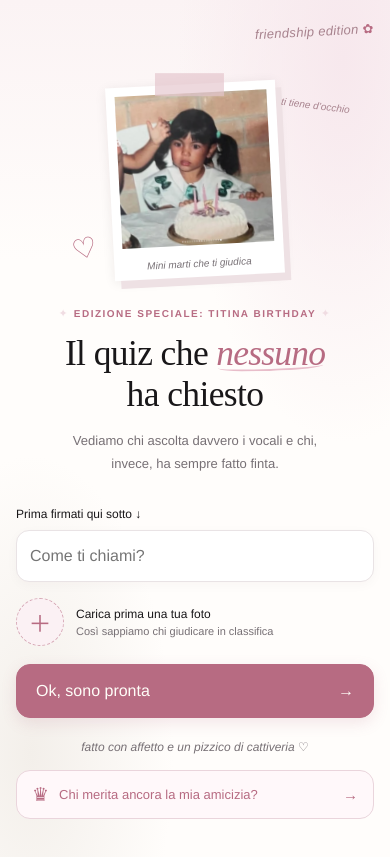
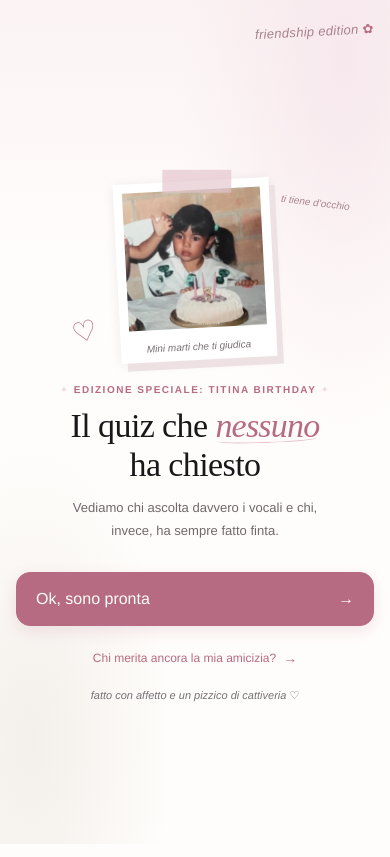
Before and after one commit to Buildspace081/quiz-birthday, a website: page index.html in a window 390 px wide. Drawn offline with Linux system fonts and the light colour scheme.

Commit message:
new_home

```diff
--- a/app.js
+++ b/app.js
@@ -2,7 +2,7 @@
   "use strict";
 
   const questions = window.MARTINA_QUESTIONS;
-  const screens = { welcome: document.querySelector("#welcome"), quiz: document.querySelector("#quiz"), results: document.querySelector("#results"), ranking: document.querySelector("#ranking") };
+  const screens = { welcome: document.querySelector("#welcome"), profile: document.querySelector("#profile"), quiz: document.querySelector("#quiz"), results: document.querySelector("#results"), ranking: document.querySelector("#ranking") };
   const state = { name: "", index: 0, score: 0, startedAt: 0, interval: null, photo: null, resultId: null };
   const supabase = window.MARTINA_SUPABASE;
   const positive = window.MARTINA_FEEDBACK?.positive || [
@@ -222,7 +222,9 @@
     renderQuestion(); showScreen("quiz");
   });
   document.querySelector("#next-button").addEventListener("click", () => { state.index += 1; state.index < questions.length ? renderQuestion() : finish(); });
-  document.querySelector("#restart-button").addEventListener("click", () => { showScreen("welcome"); document.querySelector("#player-name").focus(); });
+  document.querySelector("#restart-button").addEventListener("click", () => { showScreen("welcome"); });
+  document.querySelector("#begin-button").addEventListener("click", () => { showScreen("profile"); requestAnimationFrame(() => document.querySelector("#player-name").focus()); });
+  document.querySelector("#back-from-profile").addEventListener("click", () => showScreen("welcome"));
   document.querySelector("#open-leaderboard").addEventListener("click", async () => {
     showScreen("ranking");
     const status = document.querySelector("#ranking-status"); const list = document.querySelector("#ranking-list");
--- a/index.html
+++ b/index.html
@@ -19,10 +19,11 @@
         <p class="eyebrow">EDIZIONE SPECIALE: TITINA BIRTHDAY</p>
         <h1><span>Il quiz che <em>nessuno</em></span><span>ha chiesto</span></h1>
         <p class="intro home-intro"><span>Vediamo chi ascolta davvero i vocali e chi,</span><span>invece, ha sempre fatto finta.</span></p>
-        <form id="start-form"><label for="player-name">Prima firmati qui sotto ↓</label><input id="player-name" name="name" maxlength="32" placeholder="Come ti chiami?" required autocomplete="given-name" /><label class="photo-upload" for="player-photo"><span id="photo-preview" class="photo-preview" aria-hidden="true">＋</span><span><strong>Carica prima una tua foto</strong><small>Così sappiamo chi giudicare in classifica</small></span></label><input id="player-photo" class="photo-input" type="file" accept="image/jpeg,image/png,image/webp" required /><p id="photo-error" class="photo-error" hidden></p><button class="button" type="submit">Ok, sono pronta <span>→</span></button></form>
+        <button id="begin-button" class="button home-button" type="button">Ok, sono pronta <span>→</span></button>
+        <button id="open-leaderboard" class="leaderboard-link" type="button"><span>Chi merita ancora la mia amicizia?</span><span class="leaderboard-link-arrow" aria-hidden="true">→</span></button>
         <p class="footnote">fatto con affetto e un pizzico di cattiveria ♡</p>
-        <button id="open-leaderboard" class="leaderboard-link" type="button"><span class="leaderboard-link-icon" aria-hidden="true">♛</span><span>Chi merita ancora la mia amicizia?</span><span class="leaderboard-link-arrow" aria-hidden="true">→</span></button>
       </section>
+      <section id="profile" class="screen profile" hidden><button id="back-from-profile" class="ranking-back" type="button">← Torna indietro</button><div class="profile-heading"><h2>Fatti <em>riconoscere</em></h2><p class="intro">Le amiche vere non hanno nulla da temere. Forse.</p></div><form id="start-form"><div class="profile-name"><label for="player-name">Come ti chiami?</label><input id="player-name" name="name" maxlength="32" required autocomplete="given-name" /></div><label class="photo-upload" for="player-photo"><span id="photo-preview" class="photo-preview" aria-hidden="true">＋</span><span class="photo-copy"><strong>Carica una tua foto</strong><small>Scegline una per brillare in classifica.</small></span></label><input id="player-photo" class="photo-input" type="file" accept="image/jpeg,image/png,image/webp" required /><p id="photo-error" class="photo-error" hidden></p><button class="button" type="submit">Che il giudizio abbia inizio <span>→</span></button><p class="profile-footnote">Tranquilla, giudicherò soltanto ogni tua risposta.</p></form></section>
       <section id="quiz" class="screen quiz" hidden>
         <div class="quiz-meta"><span id="question-number"></span><span id="timer">00:00</span></div>
         <div class="progress-track"><div id="progress-bar" class="progress-bar"></div></div>
--- a/styles.css
+++ b/styles.css
@@ -63,7 +63,20 @@ button, input { font: inherit; }
 
 .screen[hidden], .feedback[hidden] { display: none; }
 .welcome, .results { text-align: center; }
+.welcome > * { animation: home-arrive 520ms cubic-bezier(.2,.7,.2,1) both; }
+.welcome > :nth-child(1) { animation-delay: 60ms; }
+.welcome > :nth-child(2) { animation-delay: 160ms; }
+.welcome > :nth-child(3) { animation-delay: 240ms; }
+.welcome > :nth-child(4) { animation-delay: 320ms; }
+.welcome > :nth-child(5) { animation-delay: 400ms; }
+.welcome > :nth-child(6) { animation-delay: 460ms; }
+.welcome > :nth-child(7) { animation-delay: 510ms; }
 .question-enter { animation: question-arrive 280ms ease both; }
+
+@keyframes home-arrive {
+  from { opacity: 0; transform: translateY(13px); }
+  to { opacity: 1; transform: translateY(0); }
+}
 
 @keyframes question-arrive {
   from { opacity: .35; transform: translateY(8px); }
@@ -73,7 +86,7 @@ button, input { font: inherit; }
 .portrait-scene {
   position: relative;
   width: min(100%, 340px);
-  margin: 0 auto 37px;
+  margin: 0 auto 29px;
 }
 
 .portrait-note {
@@ -153,7 +166,7 @@ button, input { font: inherit; }
 .welcome > .eyebrow::after {
   color: var(--butter);
   content: " ✦ ";
-  font-size: 11px;
+  font-size: 10px;
 }
 
 h1, h2 {
@@ -163,10 +176,10 @@ h1, h2 {
   line-height: 1.12;
 }
 
-h1 { margin: 13px 0 15px; font-size: clamp(46px, 9vw, 70px); }
+h1 { margin: 11px 0 13px; font-size: clamp(43px, 8vw, 62px); }
 h1 > span { display: block; white-space: nowrap; }
 h1 em { position: relative; color: var(--cherry); font-weight: 400; letter-spacing: -.8px; }
-h1 em::after { position: absolute; right: 2px; bottom: 2px; left: 2px; height: 7px; border-bottom: 2px solid #e8bdca; border-radius: 50%; content: ""; transform: rotate(-2deg); }
+h1 em::after { position: absolute; right: 2px; bottom: 1px; left: 2px; height: 6px; border-bottom: 1px solid #e8bdca; border-radius: 50%; content: ""; transform: rotate(-2deg); }
 
 .intro {
   max-width: 405px;
@@ -177,10 +190,10 @@ h1 em::after { position: absolute; right: 2px; bottom: 2px; left: 2px; height: 7
   letter-spacing: .2px;
   line-height: 1.7;
 }
-.home-intro { max-width: 510px; }
+.home-intro { max-width: 460px; color: #70686c; }
 .home-intro > span { display: block; }
 
-form { max-width: 385px; margin: 32px auto 0; text-align: left; }
+form { max-width: 385px; margin: 25px auto 0; text-align: left; }
 label { display: block; margin-bottom: 9px; color: var(--ink); font-size: 12px; font-weight: 500; }
 
 input {
@@ -196,8 +209,8 @@ input {
 
 input:focus { border-color: var(--cherry); }
 .photo-input { position: absolute; width: 1px; height: 1px; min-height: 0; padding: 0; overflow: hidden; clip-path: inset(50%); }
-.photo-upload { display: flex; align-items: center; gap: 12px; margin: 16px 0 0; cursor: pointer; }
-.photo-preview { display: grid; width: 48px; height: 48px; flex-shrink: 0; place-items: center; overflow: hidden; border: 1px dashed #d7a9b7; border-radius: 50%; background: #fbf1f4; color: var(--cherry); font-size: 23px; }
+.photo-upload { display: flex; align-items: center; gap: 11px; margin: 13px 0 0; cursor: pointer; }
+.photo-preview { display: grid; width: 42px; height: 42px; flex-shrink: 0; place-items: center; overflow: hidden; border: 1px dashed #d7a9b7; border-radius: 50%; background: #fbf1f4; color: var(--cherry); font-size: 20px; }
 .photo-preview img { width: 100%; height: 100%; object-fit: cover; }
 .photo-upload strong, .photo-upload small { display: block; }
 .photo-upload strong { font-size: 12px; font-weight: 500; }
@@ -220,12 +233,12 @@ input:focus { border-color: var(--cherry); }
 }
 
 .button span { float: right; }
+.home-button { display: block; width: min(100%, 385px); margin: 30px auto 0; }
 .button:hover { border-color: var(--ink); background: var(--ink); transform: translateY(-2px); box-shadow: 0 8px 19px #30252a1f; }
-.leaderboard-link { display: flex; width: min(100%, 385px); min-height: 49px; align-items: center; justify-content: center; gap: 10px; margin: 16px auto 0; padding: 11px 15px; border: 1px solid #ead5dc; border-radius: 14px; background: #fff8fa; color: var(--cherry); cursor: pointer; font-size: 13px; transition: background 160ms, transform 160ms; }
-.leaderboard-link:hover { background: #f7e9ed; transform: translateY(-1px); }
-.leaderboard-link-icon { font-size: 19px; }
-.leaderboard-link-arrow { margin-left: auto; font-size: 15px; }
-.footnote { margin-top: 22px; color: var(--muted); font-size: 12px; font-style: italic; }
+.leaderboard-link { display: inline-flex; min-height: 35px; align-items: center; justify-content: center; gap: 7px; margin: 15px auto 0; padding: 6px 8px; border: 0; background: transparent; color: var(--cherry); cursor: pointer; font-size: 12px; transition: opacity 160ms; }
+.leaderboard-link:hover { opacity: .72; }
+.leaderboard-link-arrow { font-size: 14px; }
+.footnote { margin-top: 13px; color: var(--muted); font-size: 11px; font-style: italic; }
 
 .quiz-meta { display: flex; justify-content: space-between; color: var(--muted); font-size: 13px; }
 #timer { color: var(--cherry); }
@@ -316,16 +329,30 @@ input:focus { border-color: var(--cherry); }
 .ranking-intro { margin-top: 36px; text-align: center; }
 .ranking-intro h2 { margin: 12px 0; font-size: clamp(39px, 8vw, 56px); }
 .ranking-intro h2 em { color: var(--cherry); font-weight: 400; }
+.profile { animation: question-arrive 320ms ease both; }
+.profile-heading { margin-top: 38px; text-align: center; }
+.profile-heading h2 { margin: 13px 0; font-size: clamp(40px, 8vw, 57px); }
+.profile-heading h2 em { color: var(--cherry); font-weight: 400; }
+.profile form { margin-top: 38px; }
+.profile-name label { color: var(--sage); font-size: 12px; }
+.profile .photo-upload { position: relative; display: flex; flex-direction: column; gap: 12px; margin: 32px auto 20px; padding: 16px 12px 10px; text-align: center; }
+.profile .photo-preview { width: 108px; height: 108px; border: 2px dashed #d7a9b7; background: linear-gradient(145deg, #fff8fa, #f4e7eb); font-size: 39px; transition: border-color 180ms, transform 180ms; }
+.profile .photo-upload:hover .photo-preview { border-color: var(--cherry); transform: rotate(-3deg) scale(1.025); }
+.photo-note { position: absolute; top: 0; right: 30px; color: var(--sage); font-size: 11px; font-style: italic; transform: rotate(6deg); }
+.photo-copy strong { color: var(--ink); font-size: 13px; }
+.photo-copy small { margin-top: 5px; color: var(--muted); font-size: 11px; }
+.profile .button { margin-top: 12px; }
+.profile-footnote { margin: 15px 0 0; color: var(--muted); font-size: 11px; font-style: italic; text-align: center; }
 
 @media (max-width: 480px) {
   .shell { width: calc(100% - 32px); }
   .topbar { height: 62px; }
-  .screen { padding: 22px 0 38px; }
-  .portrait-scene { width: min(100%, 310px); margin-bottom: 30px; }
-  .portrait { width: 170px; }
+  .screen { padding: 18px 0 30px; }
+  .portrait-scene { width: min(100%, 310px); margin-bottom: 24px; }
+  .portrait { width: 156px; }
   .portrait-note { right: 0; font-size: 10px; }
   .portrait-heart { left: 32px; }
-  h1 { font-size: clamp(35px, 9.1vw, 44px); line-height: 1.16; }
+  h1 { font-size: clamp(34px, 8.7vw, 41px); line-height: 1.15; }
   .home-intro { font-size: clamp(11px, 3.35vw, 14px); letter-spacing: 0; }
   .portrait::before { left: 50px; }
   .progress-track { margin-bottom: 38px; }
@@ -333,11 +360,15 @@ input:focus { border-color: var(--cherry); }
   .result-card { padding: 29px 17px 5px; }
   .answer { min-height: 56px; padding: 12px; }
   .feedback-image { height: 210px; }
+  .profile form { margin-top: 31px; }
+  .profile .photo-upload { margin-top: 25px; }
+  .profile .photo-preview { width: 96px; height: 96px; }
+  .photo-note { right: 15px; }
 }
 
 @media (max-width: 380px) {
   h1 { font-size: clamp(32px, 9vw, 37px); }
-  .portrait { width: 148px; }
+  .portrait { width: 142px; }
   .portrait-scene { width: 275px; }
   .portrait-note { right: -1px; font-size: 9px; }
   .feedback-image { height: 180px; }
```
